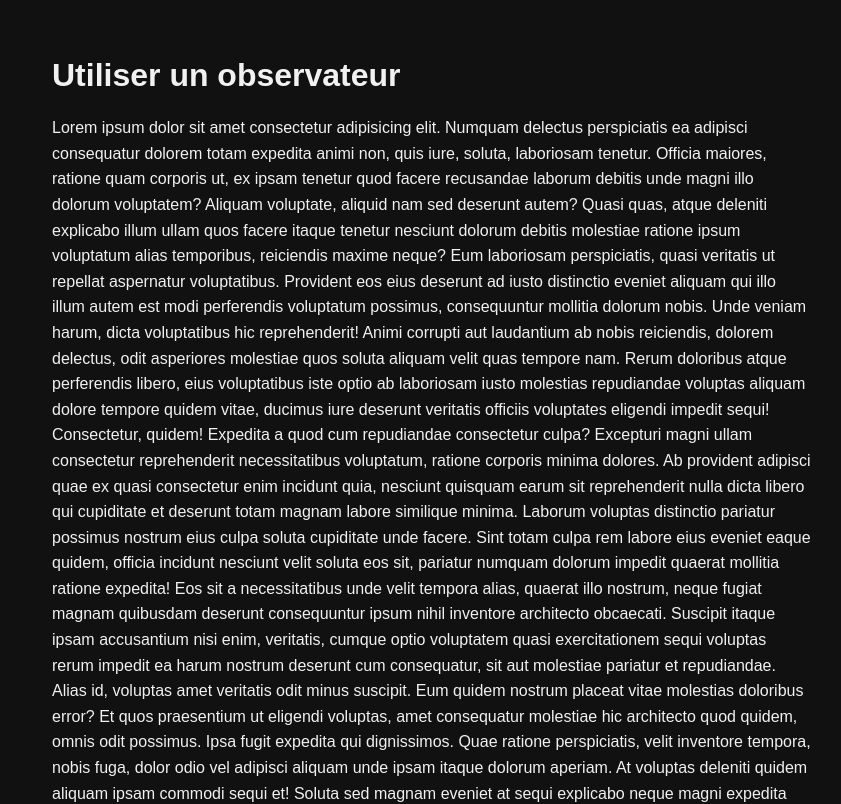
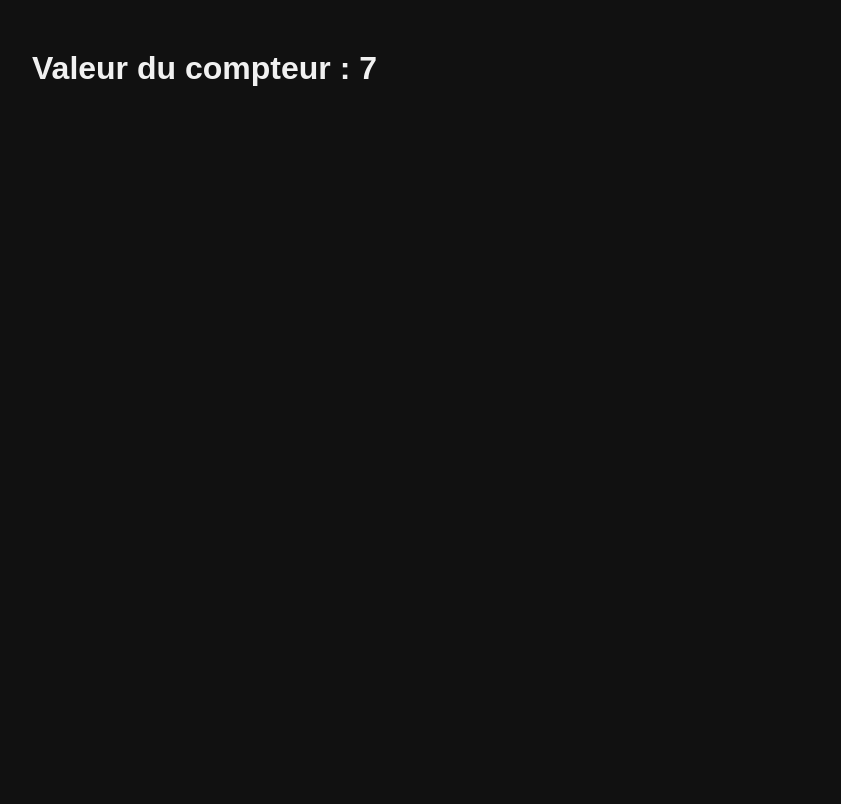
Before and after one commit to musellix/formation-react, a React (Vite) app in the folder 5.React-dans-le-détail/: page / in a window 1280 px wide. Shown: the top 804 px of the page, without its empty margins (208-1049 px from the left). Built offline with nearby package versions, Linux system fonts and the light colour scheme.

Commit message:
5.8 - React dans le detail - Utiliser setInterval

```diff
--- a/5.React-dans-le-détail/src/App.jsx
+++ b/5.React-dans-le-détail/src/App.jsx
@@ -1,4 +1,4 @@
-import Container from "./lessons/7.Utiliser-un-observateur/Container"
+import Container from "./lessons/8.Utiliser-setInterval/Container"
 
 function App() {
 
--- a/5.React-dans-le-détail/src/lessons/8.Utiliser-setInterval/Container.jsx
+++ b/5.React-dans-le-détail/src/lessons/8.Utiliser-setInterval/Container.jsx
@@ -1,8 +1,21 @@
+import { useEffect, useState } from "react"
+
 export default function Container() {
+  const [count, setCount] = useState(0)
+  const [toto, setToto] = useState(0)
+  const [tata, setTata] = useState(0)
+
+  useEffect(() => {
+    const intervalId = setInterval(() => {
+      setCount(currentCount => currentCount + 1)
+    }, 1000)
+
+    return () => clearInterval(intervalId)
+  }, [])
 
   return (
     <div>
-      <h1>Valeur du compteur : </h1>
+      <h1>Valeur du compteur : {count}</h1>
     </div>
   )
 }
```
